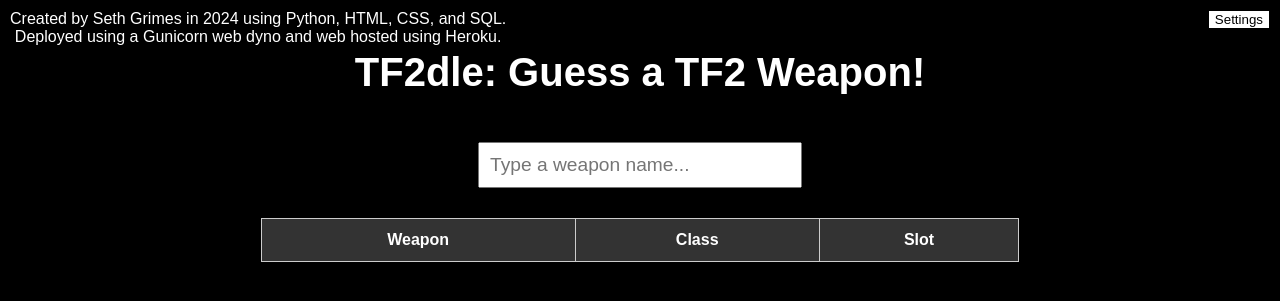
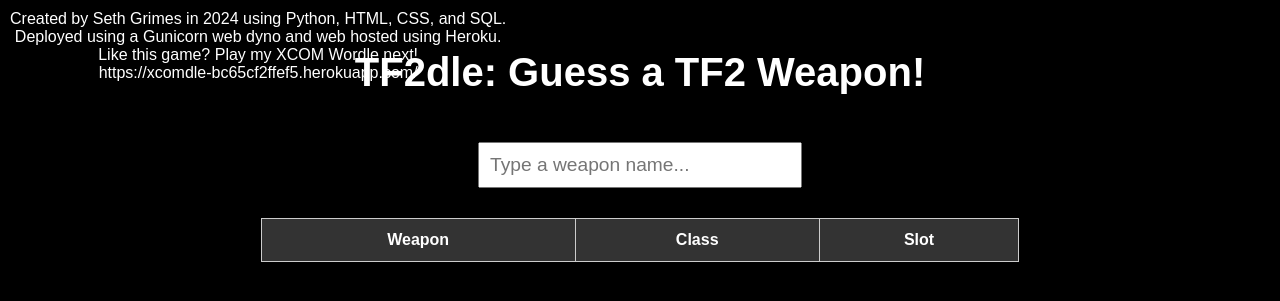
Before and after one commit to seth1299/TF2dle, a Flask app: page / in a window 1280 px wide. Shown: the top 301 px of the page. Run offline with Flask 3, Linux system fonts and the light colour scheme; data comes from the database, SQL or seed files in the repository; lists and menus that the app fills with data are empty.

Commit message:
Removed settings, edited credits

```diff
--- a/templates/index.html
+++ b/templates/index.html
@@ -62,31 +62,6 @@
             background-color: white;
             color: black;
         }
-        #settingsMenu {
-        display: none; /* Hide settings menu by default */
-        position: absolute; /* Allow it to float above other content */
-        top: 10%; /* Position from the top */
-        right: 10%; /* Position from the right */
-        background-color: white; /* White background for settings menu */
-        color: black; /* Black text color for settings menu */
-        border: 1px solid #ccc; /* Optional: add a border */
-        padding: 10px; /* Add some padding */
-        z-index: 1000; /* Make sure it’s above other content */
-      }
-      .settingsButton {
-        position: absolute;
-        top: 10px; /* Position it at the top */
-        right: 10px; /* Align it to the right */
-        background-color: white; /* Button background */
-        color: black; /* Button text color */
-        border: 1px solid black; /* Button border */
-        cursor: pointer; /* Change cursor to pointer on hover */
-      }
-
-      /* Add hover effects for better UX */
-      .settingsButton:hover {
-        background-color: #f0f0f0; /* Lighten on hover */
-      }
     </style>
 </head>
 <body>
@@ -95,49 +70,15 @@
 
     <div id="credits" style="position: absolute; top: 10px; left: 10px; color: white; margin:0; padding:0;">
       Created by Seth Grimes in 2024 using Python, HTML, CSS, and SQL.<br>
-     Deployed using a Gunicorn web dyno and web hosted using Heroku.
+     Deployed using a Gunicorn web dyno and web hosted using Heroku.<br>
+     Like this game? Play my XCOM Wordle next!<br>
+     https://xcomdle-bc65cf2ffef5.herokuapp.com/
     </div>
 
     <!-- Container for the Replay Button -->
     <div id="replay-container" style="display: flex; justify-content: center; margin-top: 20px;">
       <button id="replay-button" style="display: none; padding: 20px; font-size: 18px;" onclick="resetGame()">Replay</button>
     </div>
-
-    <!-- Settings button -->
-    <button class="settingsButton" onclick="toggleSettingsMenu()">
-      Settings
-  </button>
-
-  <!-- Settings menu -->
-  <div id="settingsMenu">
-      <h3>Settings</h3>
-      <label for="fontSelect">Font:</label>
-      <select id="fontSelect" onchange="changeFont()">
-          <option value="Arial">Arial</option>
-          <option value="Courier New">Courier New</option>
-          <option value="Times New Roman">Times New Roman</option>
-          <option value="Georgia">Georgia</option>
-          <option value="Verdana">Verdana</option>
-      </select>
-      <br /><br />
-      <label for="fontSize">Font Size:</label>
-      <input
-          type="number"
-          id="fontSize"
-          value="16"
-          onchange="changeFontSize()" />
-      <br /><br />
-      <label for="fontColor">Font Color:</label>
-      <input type="color" id="fontColor" onchange="changeFontColor()" />
-      <br /><br />
-      <label for="backgroundColor">Background Color:</label>
-      <input
-          type="color"
-          id="backgroundColor"
-          onchange="changeBackgroundColor()" />
-      <br /><br />
-      <button onclick="toggleSettingsMenu()">Close</button>
-  </div>
 
 
     <div id="search-container">
@@ -157,9 +98,6 @@
         <tbody id="guesses-body">
         </tbody>
     </table>
-
-
-
 
     <script>
         let hiddenWeapon = null;
```
